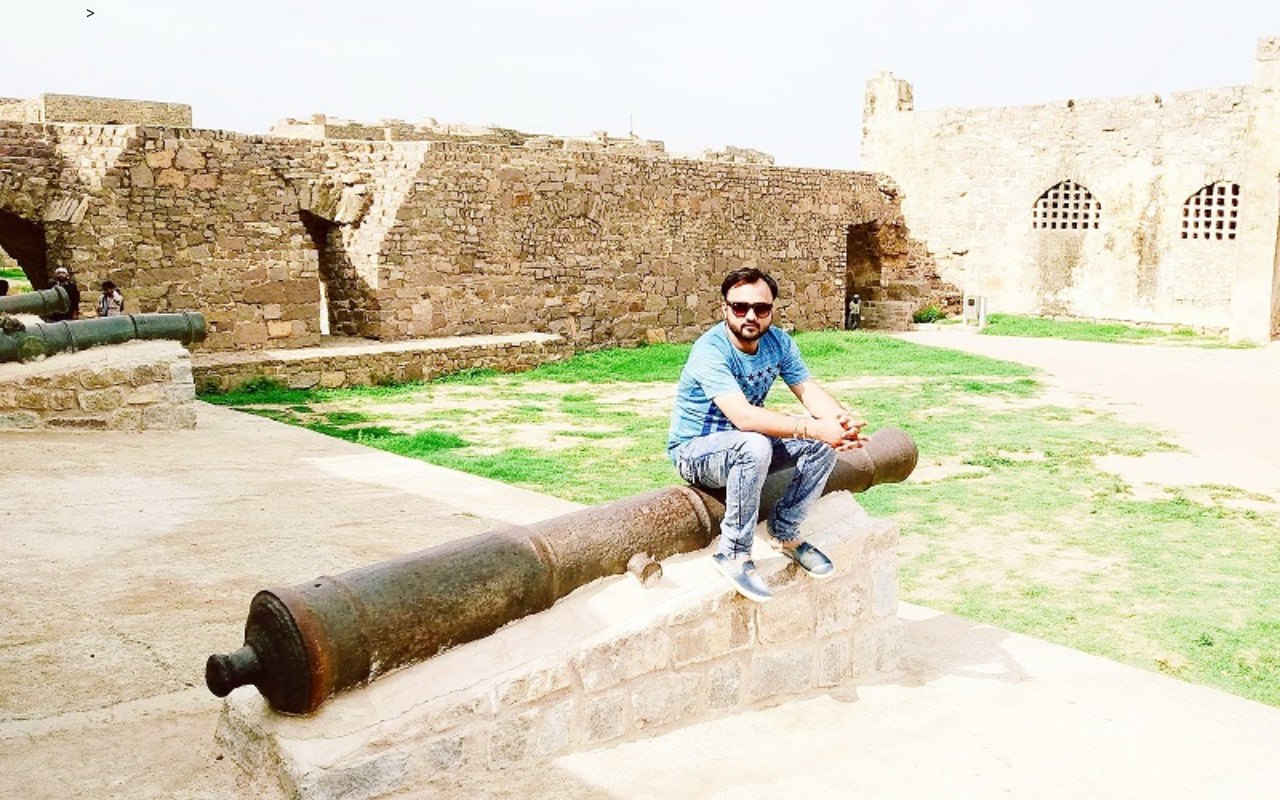
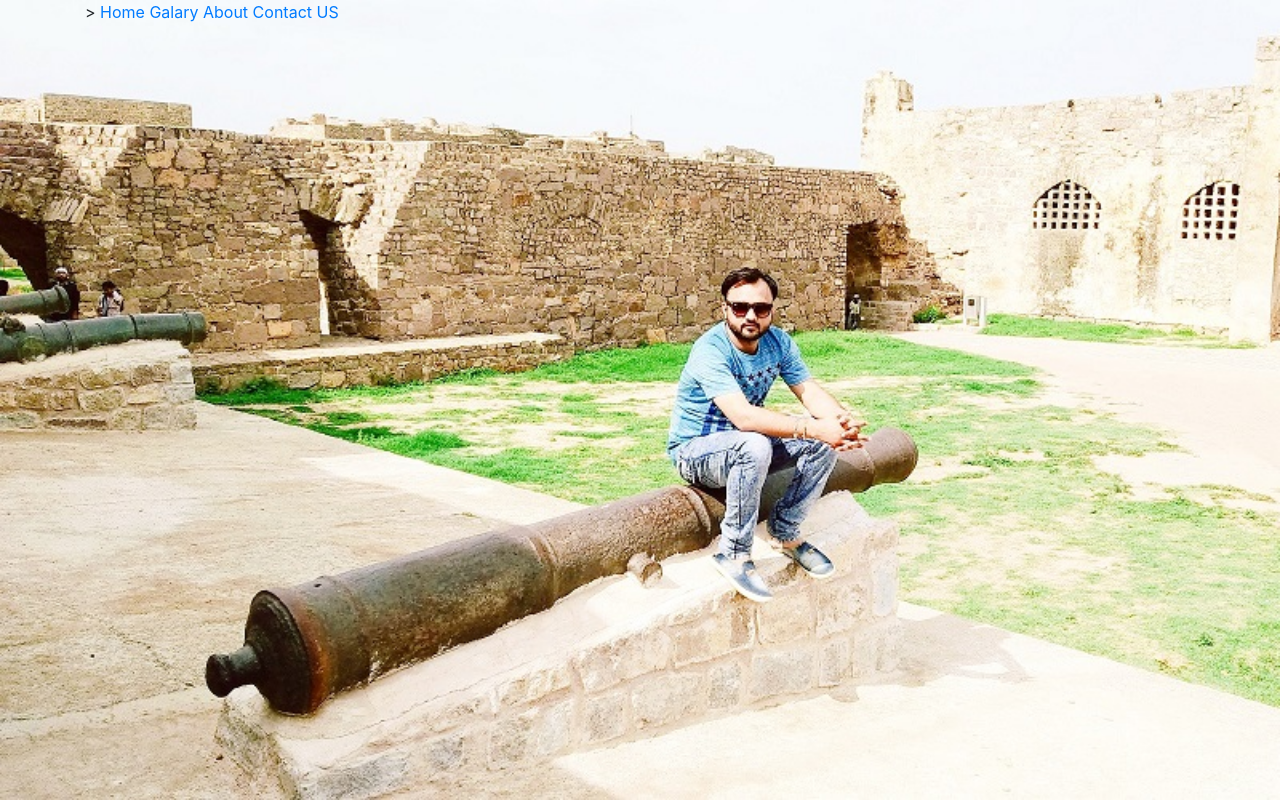
Before and after one commit to Suchitsrivastav/SanySrivastav, a plain HTML site: page index.html in a window 1280 px wide. Drawn offline with nearby package versions, Linux system fonts and the light colour scheme.

Commit message:
Update index.html

```diff
--- a/index.html
+++ b/index.html
@@ -16,7 +16,10 @@
 
 </head>
 <body class="container">
-
+    <a href="#">Home</a>
+     <a href="#">Galary</a>
+     <a href="#">About</a>
+     <a href="#">Contact US </a>
 
 
 </body>
```
